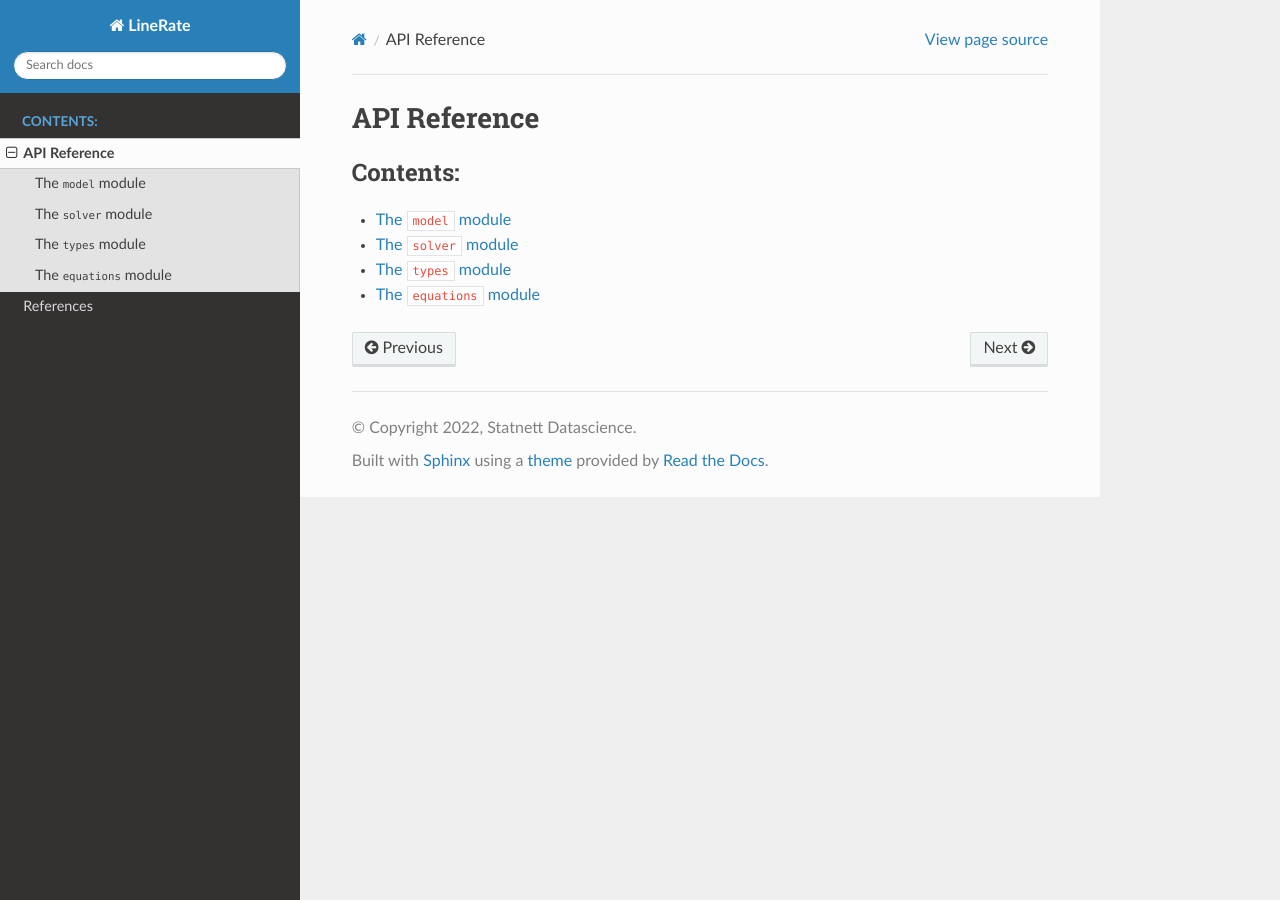
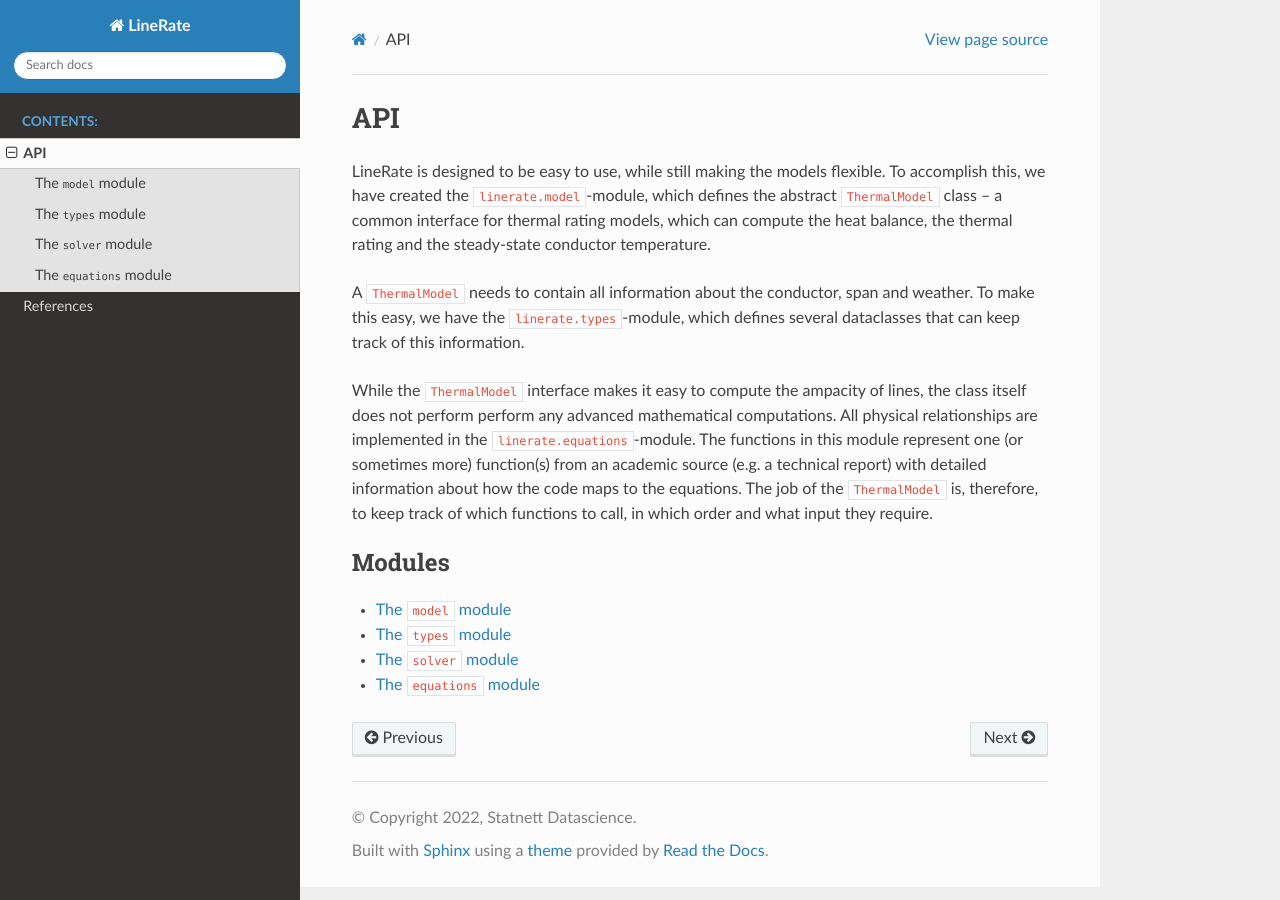
Before and after one commit to statnett/linerate, a Sphinx documentation site: the page built from docs/api.rst, in a window 1280 px wide. Built offline with Sphinx 7.4.7 and the Read the Docs theme 2.0.0, drawn with Linux system fonts in a browser that asks for light colours.

Commit message:
Added initial text description

```diff
--- a/docs/api.rst
+++ b/docs/api.rst
@@ -1,12 +1,28 @@
-API Reference
--------------
+API
+---
+
+LineRate is designed to be easy to use, while still making the models flexible. To accomplish this,
+we have created the ``linerate.model``-module, which defines the abstract ``ThermalModel`` class --
+a common interface for thermal rating models, which can compute the heat balance, the thermal
+rating and the steady-state conductor temperature.
+
+A ``ThermalModel`` needs to contain all information about the conductor, span and weather. To make
+this easy, we have the ``linerate.types``-module, which defines several dataclasses that can keep
+track of this information.
+
+While the ``ThermalModel`` interface makes it easy to compute the ampacity of lines, the class
+itself does not perform perform any advanced mathematical computations. All physical relationships
+are implemented in the ``linerate.equations``-module. The functions in this module represent one
+(or sometimes more) function(s) from an academic source (e.g. a technical report) with detailed
+information about how the code maps to the equations. The job of the ``ThermalModel`` is,
+therefore, to keep track of which functions to call, in which order and what input they require.
 
 
 .. toctree::
-   :caption: Contents:
+   :caption: Modules
    :maxdepth: 1
 
    api/model
+   api/types
    api/solver
-   api/types
    api/equations/index
```
Also changed, not shown: docs/index.rst (+7 -2 lines).
